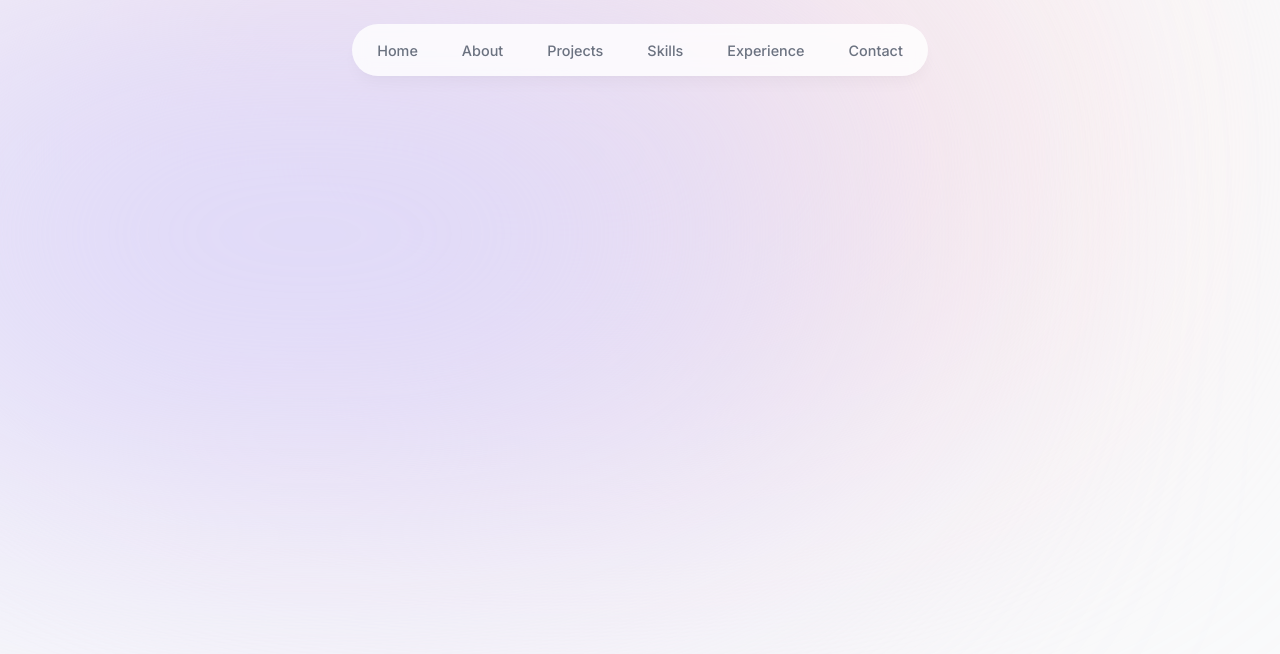
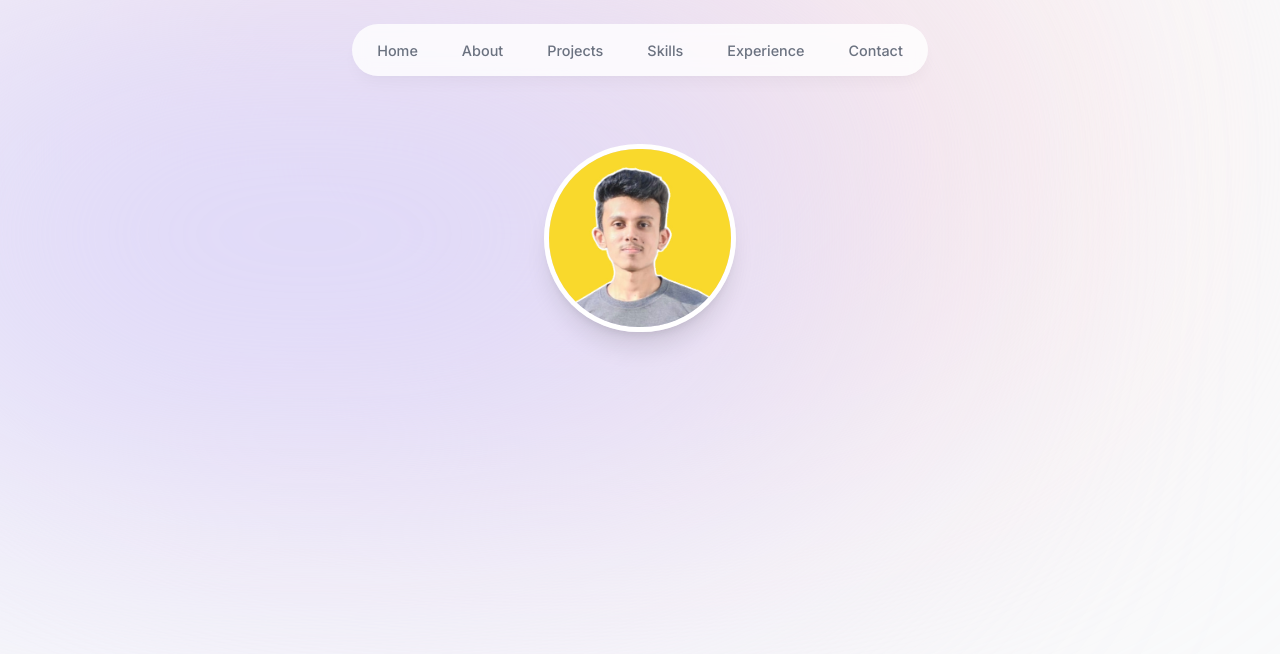
Before and after one commit to SachindaBandara/Portfolio-Website-Next.js, a Next.js app in the folder my-portfolio-website/: page / in a window 1280 px wide. Shown: the top 654 px of the page. Built offline with nearby package versions, Linux system fonts and the light colour scheme.

Commit message:
add the profile

```diff
--- a/my-portfolio-website/app/layout.tsx
+++ b/my-portfolio-website/app/layout.tsx
@@ -17,7 +17,7 @@ export default function RootLayout({
   return (
     <html lang="en">
       <body className={`${inter.className}
-      bg-gray-50 text-gray-950 relative `}>
+      bg-gray-50 text-gray-950 relative h-[5000px] pt-28 sm:pt-36 `}>
         <div className='bg-[#fbe2e3] absolute top-[-6rem] -z-10 right-[11rem] h-[31.25rem] w-[31.25rem] rounded-full blur-[10rem] sm:w-[68.75rem]'></div>
         <div className='bg-[#dbd7fb] absolute top-[-1rem] -z-10 left-[-35rem] h-[31.25rem] w-[50rem] rounded-full blur-[10rem] sm:w-[68.75rem] md:left-[-33rem] lg:left-[-28rem] xl:left-[-15rem] 2xl:left-[-5rem]'></div>
 
--- a/my-portfolio-website/app/page.tsx
+++ b/my-portfolio-website/app/page.tsx
@@ -1,9 +1,10 @@
 
+import Intro from "@/components/intro";
 
 export default function Home() {
   return (
     <main className="">
-
+      <Intro />
     </main>
   )
 }
--- /dev/null
+++ b/my-portfolio-website/components/intro.tsx
@@ -0,0 +1,22 @@
+import React from "react";
+import Image from "next/image";
+import Profile from "@/public/profile pic.jpg";
+export default function intro() {
+  return (
+    <section>
+      <div className="flex items-center justify-center">
+        <div>
+          <Image
+            src={Profile}
+            alt="Sachinda Bandara"
+            width="192"
+            height="192"
+            quality="95"
+            priority={true}
+            className="h-34 w-34 rounded-full object-cover border-[0.35rem] border-white shadow-xl"
+          />
+        </div>
+      </div>
+    </section>
+  );
+}
```
Also changed, not shown: my-portfolio-website/public/profile pic.jpg (added).
